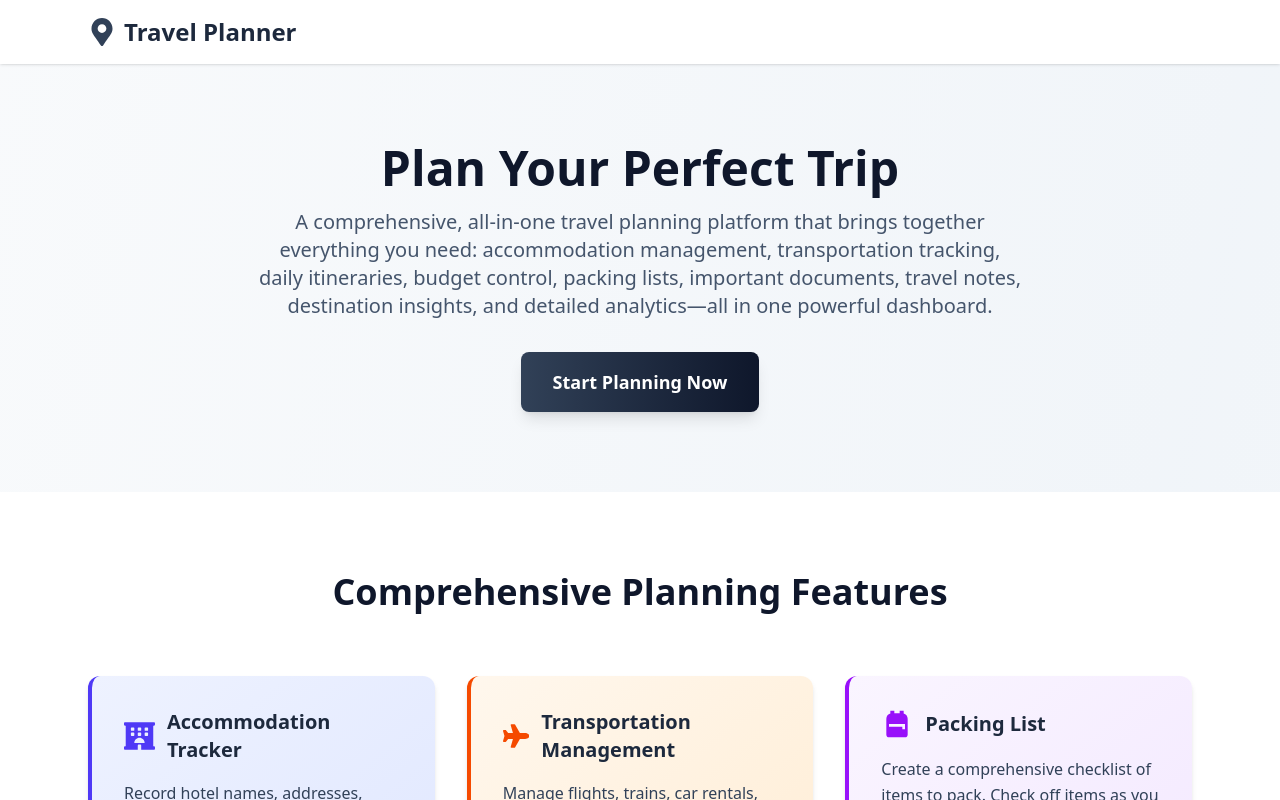
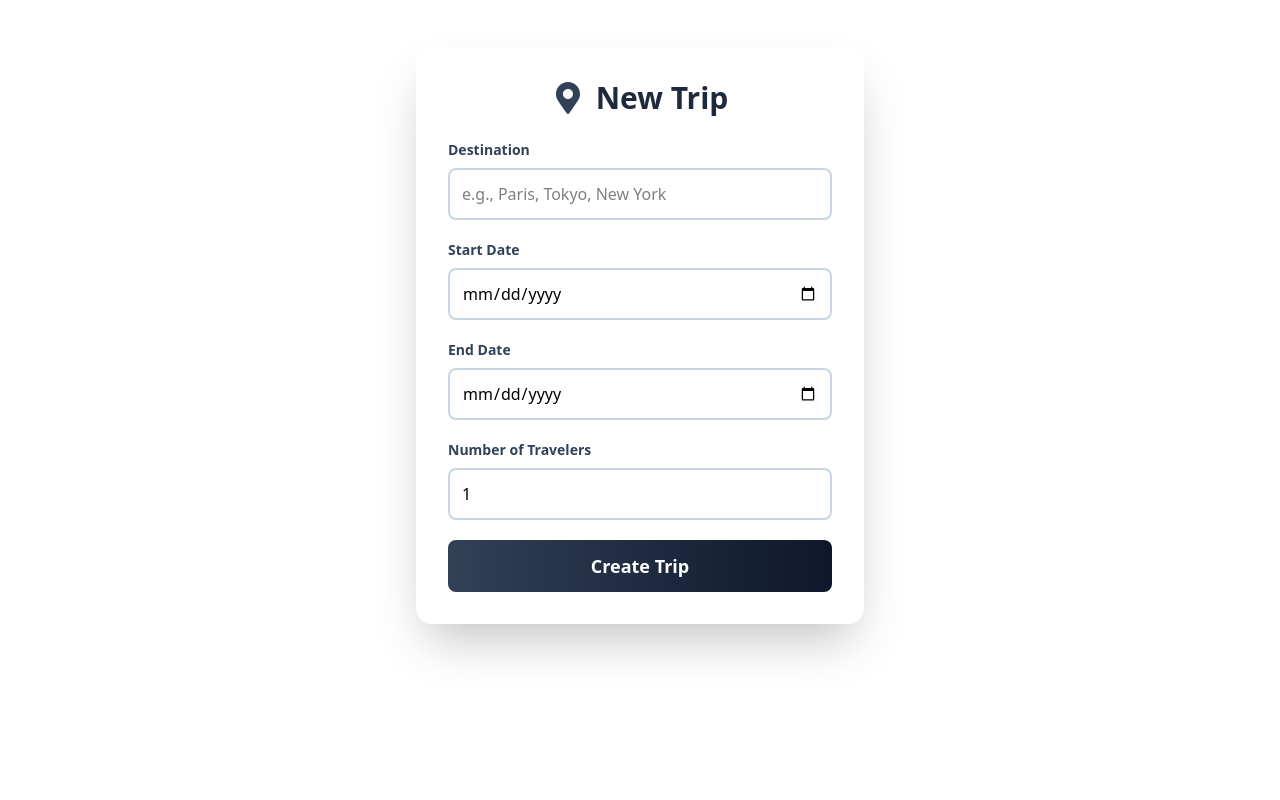
Before and after one commit to Nazish-kiran/travel-planner, a React (Vite) app: page / in a window 1280 px wide. Shown: the top 800 px of the page. Built offline with nearby package versions, Linux system fonts and the light colour scheme.

Commit message:
reverted

```diff
--- a/src/App.jsx
+++ b/src/App.jsx
@@ -5,15 +5,12 @@ import Planner from "./pages/Planner";
 import Analytics from "./pages/Analytics";
 import Notes from "./pages/Notes";
 import Documents from "./pages/Documents";
-import DestinationForm from "./componenets/DestinationForm";
 
 function App() {
   return (
     <Router>
       <Routes>
         <Route path="/" element={<Home />} />
-        <Route path="/form" element={<DestinationForm />} />
-
         <Route path="/planner" element={<Planner />} />
         <Route path="/analytics" element={<Analytics />} />
         <Route path="/notes" element={<Notes />} />
--- a/src/pages/Home.jsx
+++ b/src/pages/Home.jsx
@@ -11,6 +11,10 @@ function Home() {
   const [expandedFaq, setExpandedFaq] = useState(null);
 
   // If no trip exists, show the form instead of landing page
+  if (!trip) {
+    return <DestinationForm />;
+  }
+
   const faqItems = [
     {
       id: 1,
```
